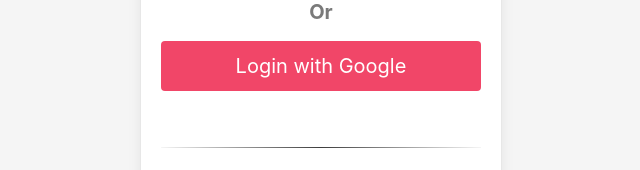
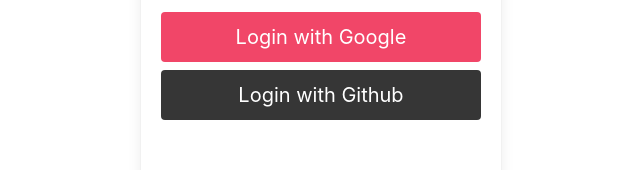
Before and after one commit to hectorromerodev/todo-fire-vue, a Vue app: page /sign-in in a window 1280 px wide. Shown: the part 490-660 px from the top of the page, without its empty margins (319-959 px from the left). Built offline with nearby package versions, Linux system fonts and the light colour scheme; no server answers.

Commit message:
added login w github

```diff
--- a/src/views/auth/RegisterView.vue
+++ b/src/views/auth/RegisterView.vue
@@ -6,6 +6,7 @@
 import { useToast } from 'vue-toastification';
 import { checkEmailPassword } from './utils/checkEmailPassword';
 import signInWithGoogle from './utils/signInWithGoogle';
+import signInWithGithub from './utils/signInWithGithub';
 
 /*
   initialising plugins
@@ -46,7 +47,7 @@
 </script>
 
 <template>
-  <section class="hero is-light is-fullheight">
+  <section class="hero is-light is-fullheight has-background-white">
     <div class="hero-body">
       <div class="container has-text-centered">
         <div class="column is-4 is-offset-4">
@@ -94,6 +95,9 @@
               >
                 Sign Up
               </button>
+              <button class="button is-block is-dark is-medium is-fullwidth" @click.prevent="signInWithGithub">
+                <span>Login with Github</span>
+              </button>
             </form>
             <p
               class="line-before-text line-after-text subtitle has-text-grey my-4"
--- a/src/views/auth/SignInView.vue
+++ b/src/views/auth/SignInView.vue
@@ -6,6 +6,7 @@
 import { useToast } from 'vue-toastification';
 import { checkEmailPassword } from './utils/checkEmailPassword';
 import signInWithGoogle from './utils/signInWithGoogle';
+import signInWithGithub from './utils/signInWithGithub';
 
 /*
   initialising plugins
@@ -45,7 +46,7 @@
 );
 </script>
 <template>
-  <section class="hero is-light is-fullheight">
+  <section class="hero is-light is-fullheight has-background-white">
     <div class="hero-body">
       <div class="container has-text-centered">
         <div class="column is-4 is-offset-4">
@@ -108,6 +109,12 @@
               >
                 <span>Login with Google</span>
               </button>
+              <button
+                class="button is-block is-dark is-medium is-fullwidth"
+                @click.prevent="signInWithGithub"
+              >
+                <span>Login with Github</span>
+              </button>
             </div>
 
             <hr class="mt-6" />
--- /dev/null
+++ b/src/views/auth/utils/signInWithGithub.ts
@@ -0,0 +1,23 @@
+import { auth } from '@/core/firebase/index';
+import { GithubAuthProvider, signInWithPopup } from 'firebase/auth';
+import { useRouter } from 'vue-router';
+import { useToast } from 'vue-toastification';
+
+
+
+const signInWithGithub = async () => {
+  const router = useRouter();
+  const toast = useToast();
+  const provider = new GithubAuthProvider();
+  await signInWithPopup(auth, provider).then(() => {
+      toast.success('Login successful');
+      router.push('/todos');
+    })
+    .catch((error: { code: number; message: string }) => {
+      const errorCode = error.code;
+      const errorMessage = error.message;
+      console.error(errorCode, errorMessage);
+    });
+};
+
+export default signInWithGithub;
```
